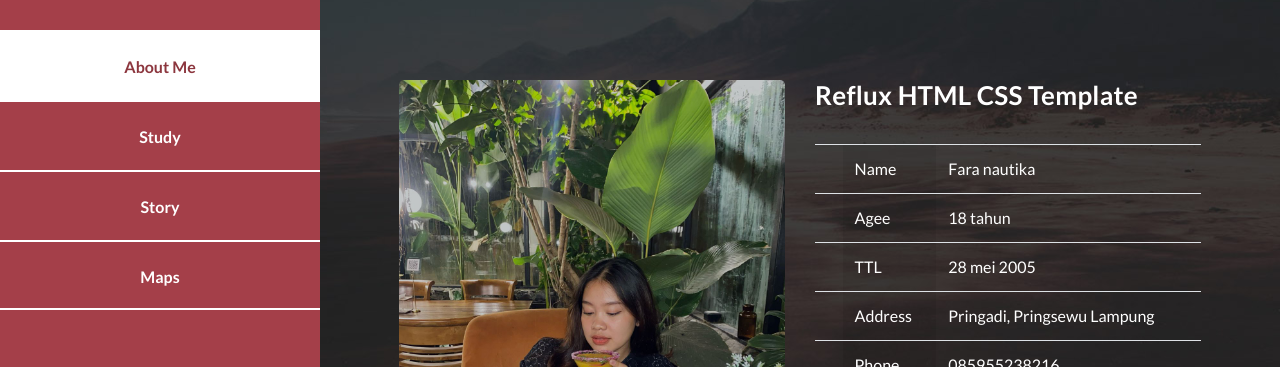
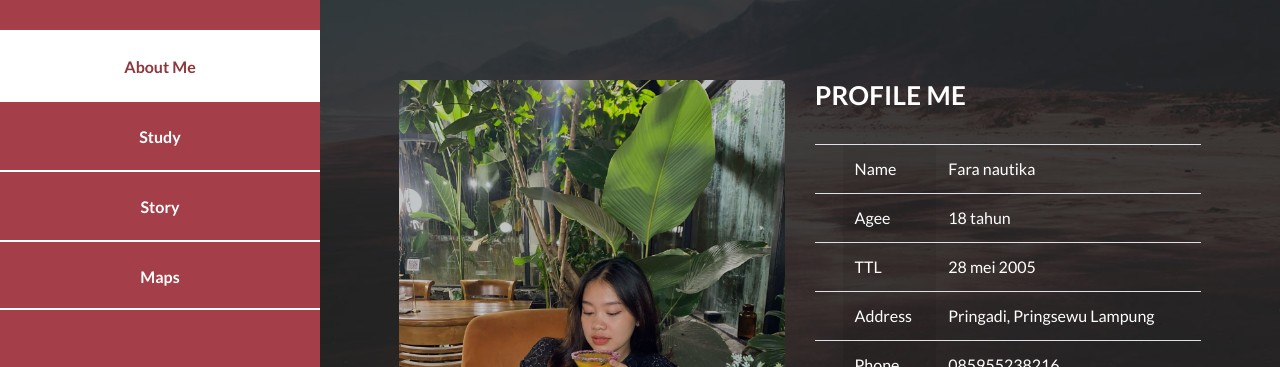
Before and after one commit to crezere/fara, a plain HTML site: page index.html in a window 1280 px wide. Shown: the part 325-692 px from the top of the page. Drawn offline with Linux system fonts and the light colour scheme.

Commit message:
index.html

```diff
--- a/index.html
+++ b/index.html
@@ -97,7 +97,7 @@ https://templatemo.com/tm-531-reflux
             </div>
             <div class="col-md-6">
               <div class="right-text">
-                <h4>Reflux HTML CSS Template</h4>
+                <h4>PROFILE ME</h4>
                 <br>
                 <table class="table">
                   <tbody>
```
